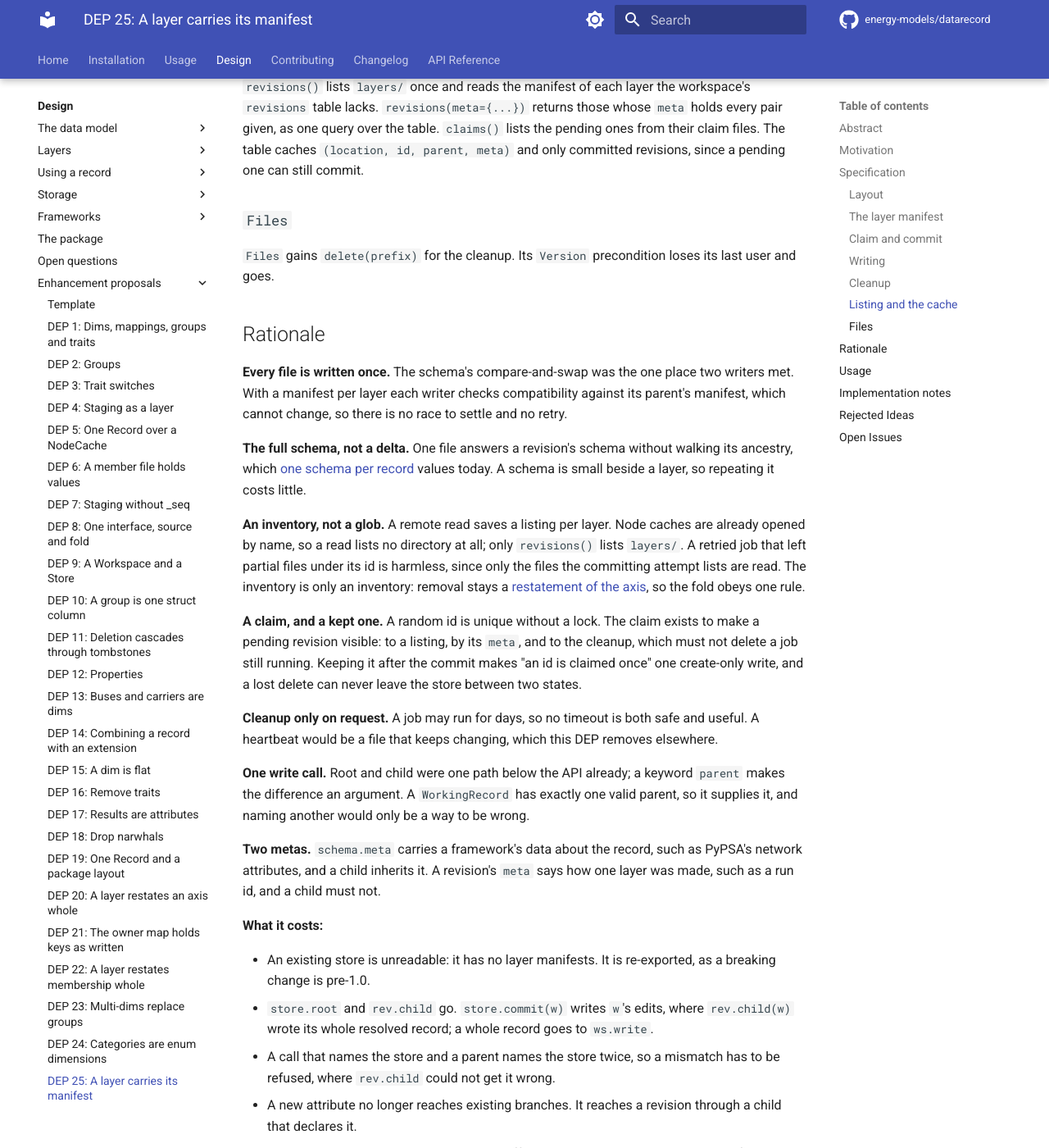
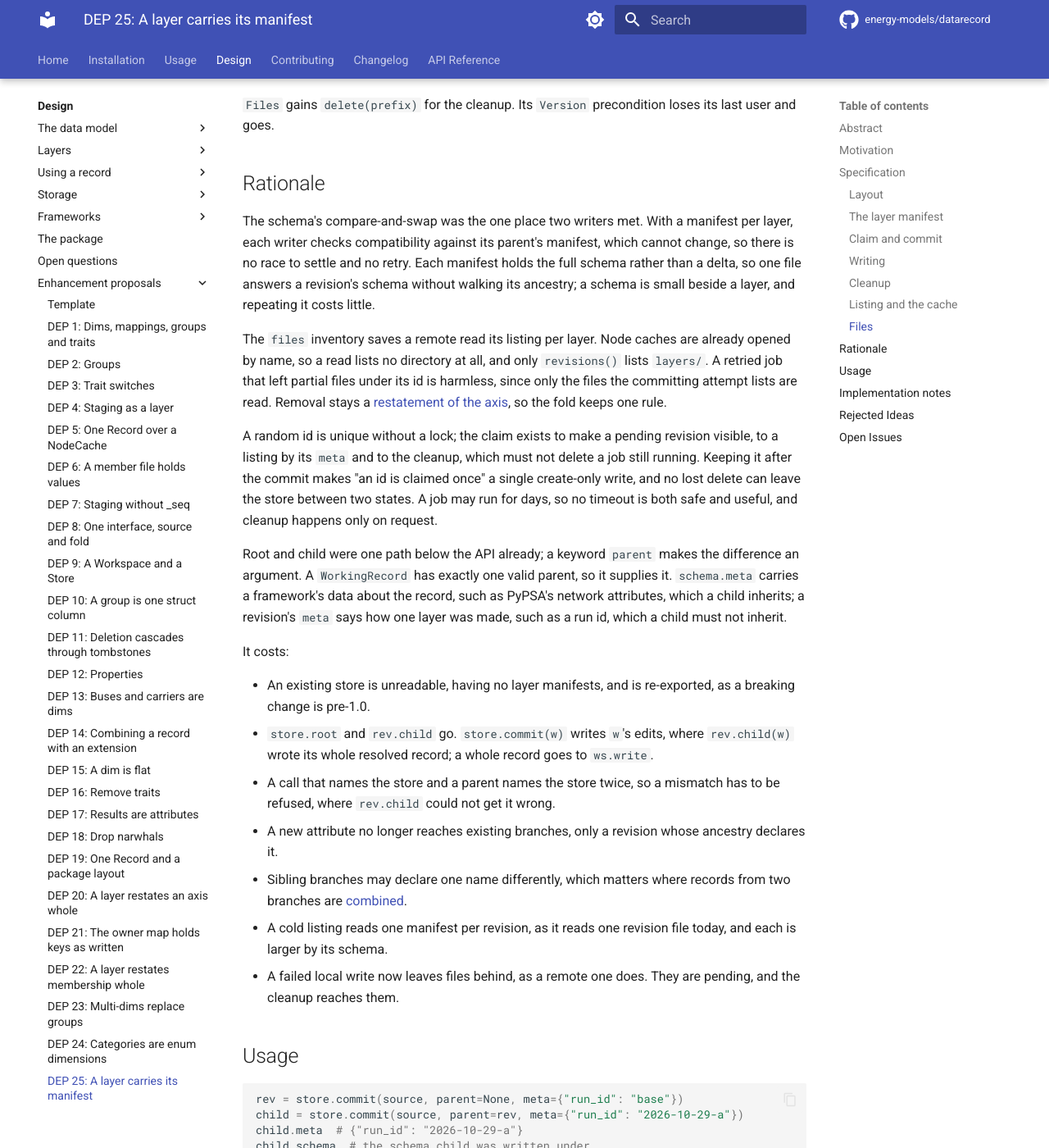
Before and after one commit to energy-models/datarecord, an MkDocs documentation site: the page built from docs/design/proposals/dep-0025-a-layer-carries-its-manifest.md, in a window 1280 px wide and 1400 px high, scrolled down 3308 px. Shown: the whole window at 82% size. Built offline with MkDocs 1.6.1 and Material for MkDocs 9.7.7, drawn with Linux system fonts in a browser that asks for light colours; comment, search, counter and statistics services are not loaded; some of the changed text lies outside the part shown.

Commit message:
docs: DEP 25, plain paragraphs without bold lead-ins

````diff
--- a/docs/design/proposals/dep-0025-a-layer-carries-its-manifest.md
+++ b/docs/design/proposals/dep-0025-a-layer-carries-its-manifest.md
@@ -20,15 +20,11 @@
 
 ## Motivation
 
-**The store's manifest is the one mutable file in a store.** Layers and revision files are write-once, yet every write that widens the schema races on `manifest.json` through a [bounded compare-and-swap](../storage/concurrency.md#the-manifests-compare-and-swap). A writer can lose that race after its layer is written, and a credential that cannot read the manifest fails every write.
+Layers and revision files are write-once, but the store's `manifest.json` is not. Every write that widens the schema races on it through a [bounded compare-and-swap](../storage/concurrency.md#the-manifests-compare-and-swap), a writer can lose that race after its layer is written, and a credential that cannot read the manifest fails every write. Because the store has one schema, adding an attribute [amends the root schema](../model/schema.md#one-schema-per-record), so one branch's experiment widens its siblings.
 
-**A schema change reaches every branch.** Adding an attribute [amends the root schema](../model/schema.md#one-schema-per-record), so one branch's experiment widens its siblings.
+A workflow that writes one revision per run has nowhere to put the run's id beside the revision, and keeps the mapping outside the store. A run that takes days writes its layer files long before the [revision file](../storage/store.md#a-revision-exists-only-by-its-file) makes them reachable; until then they look like the leftovers of a failed write, and a cleanup cannot tell the two apart.
 
-**A revision cannot say where it came from.** A workflow that writes one revision per run has nowhere to put the run's id beside it, and must keep the mapping outside the store.
-
-**A long job is invisible until it ends.** A run that takes days writes its layer files long before the [revision file](../storage/store.md#a-revision-exists-only-by-its-file) makes them reachable. Until then its files look like the leftovers of a failed write, and a cleanup cannot tell the two apart.
-
-**A standalone directory and a layer differ only by where the manifest sits.** `ws.at` and `store.layer` read the same files under two rules.
+A standalone directory and a layer differ only by where the manifest sits, yet `ws.at` and `store.layer` read the same files under two rules.
 
 ## Specification
 
@@ -57,10 +53,7 @@
     meta: dict[str, str | int | float | bool] = {}
 ```
 
-- **`schema` is the full schema** the layer was written under. A child's schema must pass `compatible_with` against its parent's. A root's is free.
-- **`files` lists what the layer wrote**, by declared name. A read opens exactly these files and globs nothing. A file the list does not name is ignored.
-- **`meta` is the revision's own**: flat, immutable, set at the write, and not inherited by a child. `schema.meta` stays, and is inherited as the rest of the schema is.
-- `Schema.id` goes: the id is the manifest's.
+`schema` is the full schema the layer was written under; a child's must pass `compatible_with` against its parent's, and a root's is free. `files` lists what the layer wrote, by declared name: a read opens exactly these files and globs nothing, and ignores any file the list does not name. `meta` is the revision's own: flat, immutable, set at the write and not inherited by a child. `schema.meta` stays, and is inherited with the rest of the schema. `Schema.id` goes, since the id is the manifest's.
 
 ### Claim and commit
 
@@ -70,10 +63,9 @@
 | data   | `dims/`, `attributes/` | unconditional | the layer's parquet           |
 | commit | `manifest.json`        | create-only   | the layer manifest            |
 
-- **A claim is create-only and is kept.** A second claim of one id fails, before and after the commit, so an id names one revision forever.
-- **The manifest is the commit.** A revision exists by its manifest. A layer with a claim and no manifest is _pending_, and no read reaches it.
-- **The commit checks** that the manifest's `parent` is the claim's, and that its `meta` keeps every key of the claim's unchanged. It may add keys, such as an outcome the job learns at its end.
-- Data goes straight into `layers/<id>/`, locally as remotely. The local staging directory and its rename go. Each `resolved/` file keeps its local temporary name and rename, since no manifest commits a node cache and its presence is the signal; a remote write needs none, an object appearing whole or not at all.
+A claim is create-only and is kept after the commit, so a second claim of one id fails at any time and an id names one revision forever. The manifest is the commit: a revision exists by its manifest, and a layer with a claim and no manifest is _pending_, which no read reaches. The commit checks that the manifest's `parent` is the claim's and that its `meta` keeps every key of the claim's unchanged; it may add keys, such as an outcome the job learns at its end.
+
+Data goes straight into `layers/<id>/`, locally as remotely, and the local staging directory and its rename go. Each `resolved/` file keeps its local temporary name and rename, since no manifest commits a node cache and its presence is the signal. A remote write needs none, an object appearing whole or not at all.
 
 ### Writing
 
@@ -85,10 +77,11 @@
 ws.write(source, uri, *, meta: Meta = {}) -> Record
 ```
 
-- **`store.commit` is `store.claim(...).commit(source)`** in one call. `store.root` and `rev.child` go.
-- **`parent` is a required keyword.** `None` makes a root, so a new root is always written out. A parent from another store is refused, naming both locations.
-- **A `WorkingRecord` brings its parent.** `store.commit(w)` writes `w`'s edits, a delta, as a child of the revision `w` was built over, `store.revision(w.revision_id)`. A `parent` passed beside it is refused. A base that is no revision of the store, a standalone directory or another store's revision, is refused, naming `ws.write(w, uri)`, which writes `w` whole. `claim.commit(w)` refuses a `w` whose base is not the claim's parent.
-- **A `Claim` crosses a process as a `Revision` does**: it serialises as its location and id, and validates back by reading its claim file.
+`store.commit` is `store.claim(...).commit(source)` in one call, and `store.root` and `rev.child` go. `parent` is a required keyword, so a new root is always written out as `parent=None`; a parent from another store is refused, naming both locations.
+
+A `WorkingRecord` brings its parent. `store.commit(w)` writes `w`'s edits, a delta, as a child of the revision `w` was built over, `store.revision(w.revision_id)`, and refuses a `parent` passed beside it. A base that is no revision of the store, a standalone directory or another store's revision, is refused, naming `ws.write(w, uri)`, which writes `w` whole. `claim.commit(w)` refuses a `w` whose base is not the claim's parent.
+
+A `Claim` crosses a process as a `Revision` does: it serialises as its location and id, and validates back by reading its claim file.
 
 ### Cleanup
 
@@ -111,26 +104,20 @@
 
 ## Rationale
 
-**Every file is written once.** The schema's compare-and-swap was the one place two writers met. With a manifest per layer each writer checks compatibility against its parent's manifest, which cannot change, so there is no race to settle and no retry.
+The schema's compare-and-swap was the one place two writers met. With a manifest per layer, each writer checks compatibility against its parent's manifest, which cannot change, so there is no race to settle and no retry. Each manifest holds the full schema rather than a delta, so one file answers a revision's schema without walking its ancestry; a schema is small beside a layer, and repeating it costs little.
 
-**The full schema, not a delta.** One file answers a revision's schema without walking its ancestry, which [one schema per record](../model/schema.md#one-schema-per-record) values today. A schema is small beside a layer, so repeating it costs little.
+The `files` inventory saves a remote read its listing per layer. Node caches are already opened by name, so a read lists no directory at all, and only `revisions()` lists `layers/`. A retried job that left partial files under its id is harmless, since only the files the committing attempt lists are read. Removal stays a [restatement of the axis](../layers/removal.md), so the fold keeps one rule.
 
-**An inventory, not a glob.** A remote read saves a listing per layer. Node caches are already opened by name, so a read lists no directory at all; only `revisions()` lists `layers/`. A retried job that left partial files under its id is harmless, since only the files the committing attempt lists are read. The inventory is only an inventory: removal stays a [restatement of the axis](../layers/removal.md), so the fold obeys one rule.
+A random id is unique without a lock; the claim exists to make a pending revision visible, to a listing by its `meta` and to the cleanup, which must not delete a job still running. Keeping it after the commit makes "an id is claimed once" a single create-only write, and no lost delete can leave the store between two states. A job may run for days, so no timeout is both safe and useful, and cleanup happens only on request.
 
-**A claim, and a kept one.** A random id is unique without a lock. The claim exists to make a pending revision visible: to a listing, by its `meta`, and to the cleanup, which must not delete a job still running. Keeping it after the commit makes "an id is claimed once" one create-only write, and a lost delete can never leave the store between two states.
+Root and child were one path below the API already; a keyword `parent` makes the difference an argument. A `WorkingRecord` has exactly one valid parent, so it supplies it. `schema.meta` carries a framework's data about the record, such as PyPSA's network attributes, which a child inherits; a revision's `meta` says how one layer was made, such as a run id, which a child must not inherit.
 
-**Cleanup only on request.** A job may run for days, so no timeout is both safe and useful. A heartbeat would be a file that keeps changing, which this DEP removes elsewhere.
+It costs:
 
-**One write call.** Root and child were one path below the API already; a keyword `parent` makes the difference an argument. A `WorkingRecord` has exactly one valid parent, so it supplies it, and naming another would only be a way to be wrong.
-
-**Two metas.** `schema.meta` carries a framework's data about the record, such as PyPSA's network attributes, and a child inherits it. A revision's `meta` says how one layer was made, such as a run id, and a child must not.
-
-**What it costs:**
-
-- An existing store is unreadable: it has no layer manifests. It is re-exported, as a breaking change is pre-1.0.
+- An existing store is unreadable, having no layer manifests, and is re-exported, as a breaking change is pre-1.0.
 - `store.root` and `rev.child` go. `store.commit(w)` writes `w`'s edits, where `rev.child(w)` wrote its whole resolved record; a whole record goes to `ws.write`.
 - A call that names the store and a parent names the store twice, so a mismatch has to be refused, where `rev.child` could not get it wrong.
-- A new attribute no longer reaches existing branches. It reaches a revision through a child that declares it.
+- A new attribute no longer reaches existing branches, only a revision whose ancestry declares it.
 - Sibling branches may declare one name differently, which matters where records from two branches are [combined](dep-0014-combining-records.md).
 - A cold listing reads one manifest per revision, as it reads one revision file today, and each is larger by its schema.
 - A failed local write now leaves files behind, as a remote one does. They are pending, and the cleanup reaches them.
@@ -167,33 +154,27 @@
 
 Checks that hold once built:
 
-- **No file in a store is written twice**, `resolved/` aside.
-- **A second claim of an id fails**, before and after its commit.
-- **A pending layer is invisible** to `revisions()` and to every read, and listed by `claims()`.
-- **A child whose schema narrows its parent's is refused** at commit, and its layer stays pending.
-- **`cleanup` deletes no committed layer.**
-- **`store.commit(w)` lands on `w`'s base**, and refuses a `w` over a standalone directory.
-- **A commit that changes a claimed `meta` key is refused**, and one that adds a key passes.
+- No file in a store is written twice, `resolved/` aside.
+- A second claim of an id fails, before and after its commit.
+- A pending layer is invisible to `revisions()` and to every read, and listed by `claims()`.
+- A child whose schema narrows its parent's is refused at commit, and its layer stays pending.
+- `cleanup` deletes no committed layer.
+- `store.commit(w)` lands on `w`'s base, and refuses a `w` over a standalone directory.
+- A commit that changes a claimed `meta` key is refused, and one that adds a key passes.
 
 ## Rejected Ideas
 
-**A schema delta per layer.** Reading a schema would fold the ancestry, and each delta would need its own compatibility rule.
-
-**Claiming an id by creating its directory.** Atomic only on a local filesystem; S3 has no directories.
-
-**Dropping the claim after the commit.** A reused id would then fail only at its manifest write, days later, and a failed delete would leave a committed layer that looks pending.
-
-**A heartbeat in the claim.** A file a job rewrites for days, for a timeout no long job can live with.
-
-**`rev.child`, the parent as receiver.** It names the store once, but splits one write into a root call and a child call, and leaves a pending claim no receiver until it is committed.
-
-**A commit that keeps the claim's `meta` exactly.** A job learns its outcome at its end, and would have to put it outside the store.
-
-**Removals in the inventory.** A second way to remove, which the fold would also have to obey.
+- A schema delta per layer: reading a schema would fold the ancestry, and each delta would need its own compatibility rule.
+- Claiming an id by creating its directory: atomic only on a local filesystem, and S3 has no directories.
+- Dropping the claim after the commit: a reused id would fail only at its manifest write, days later, and a failed delete would leave a committed layer that looks pending.
+- A heartbeat in the claim: a file a job rewrites for days, for a timeout no long job can live with.
+- `rev.child`, with the parent as receiver: it names the store once, but splits one write into a root call and a child call, and leaves a pending claim without a receiver.
+- A commit that keeps the claim's `meta` exactly: a job learns its outcome at its end, and would have to put it outside the store.
+- Removals in the inventory: a second way to remove, which the fold would also have to obey.
 
 ## Open Issues
 
-- **Combining records across branches**: two branches may declare one name differently, and [combining](dep-0014-combining-records.md) them needs a schema merge or a refusal.
-- **Materialising automatically**, every K layers below the deepest materialised ancestor: deferred until owner-map size and fold time are measured on a large record.
-- **Writing in steps**: `claim.write(...)` before a final `claim.commit()`, for a job that stores results as they come. The writer's checks against the layer's final axes would move to the commit.
-- **A moving pointer**, such as a named head or one child per parent: needs a mutable file with a compare-and-swap, and is left out.
+- Combining records across branches: two branches may declare one name differently, and [combining](dep-0014-combining-records.md) them needs a schema merge or a refusal.
+- Materialising automatically, every K layers below the deepest materialised ancestor: deferred until owner-map size and fold time are measured on a large record.
+- Writing in steps, `claim.write(...)` before a final `claim.commit()`, for a job that stores results as they come: the writer's checks against the layer's final axes would move to the commit.
+- A moving pointer, such as a named head or one child per parent: needs a mutable file with a compare-and-swap, and is left out.
````
